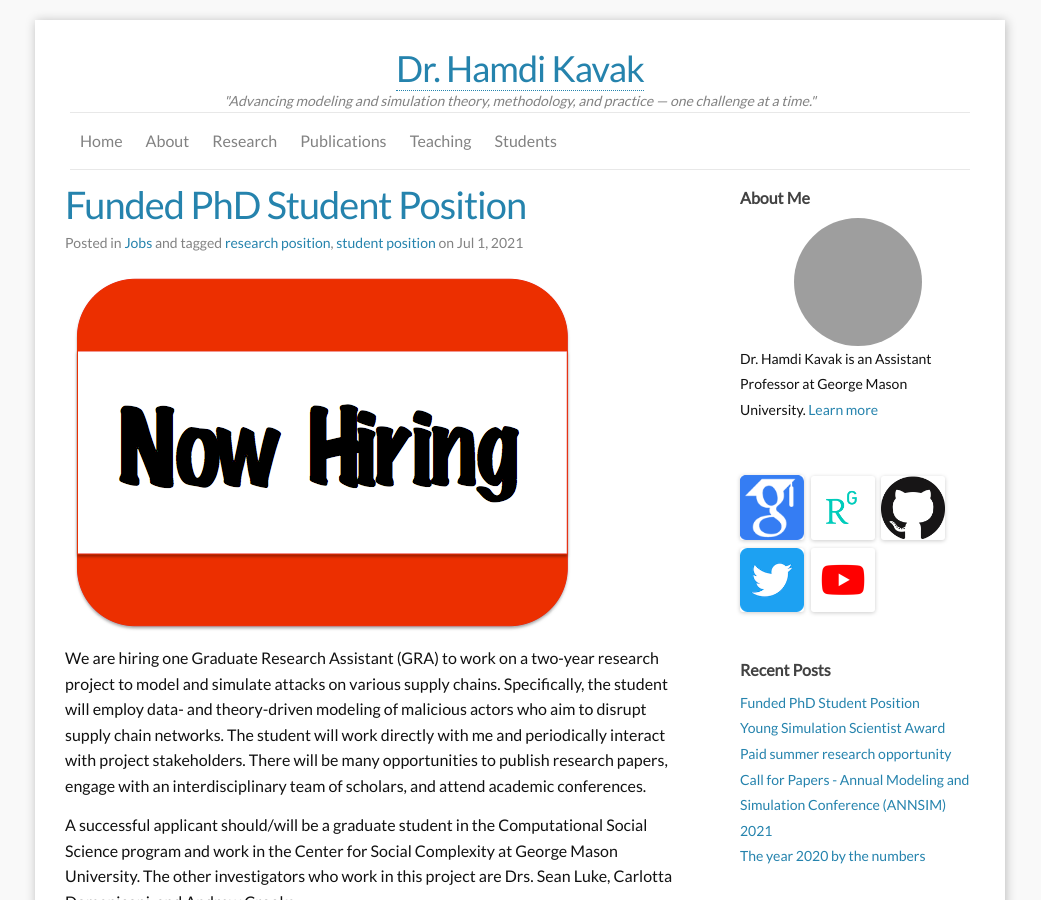
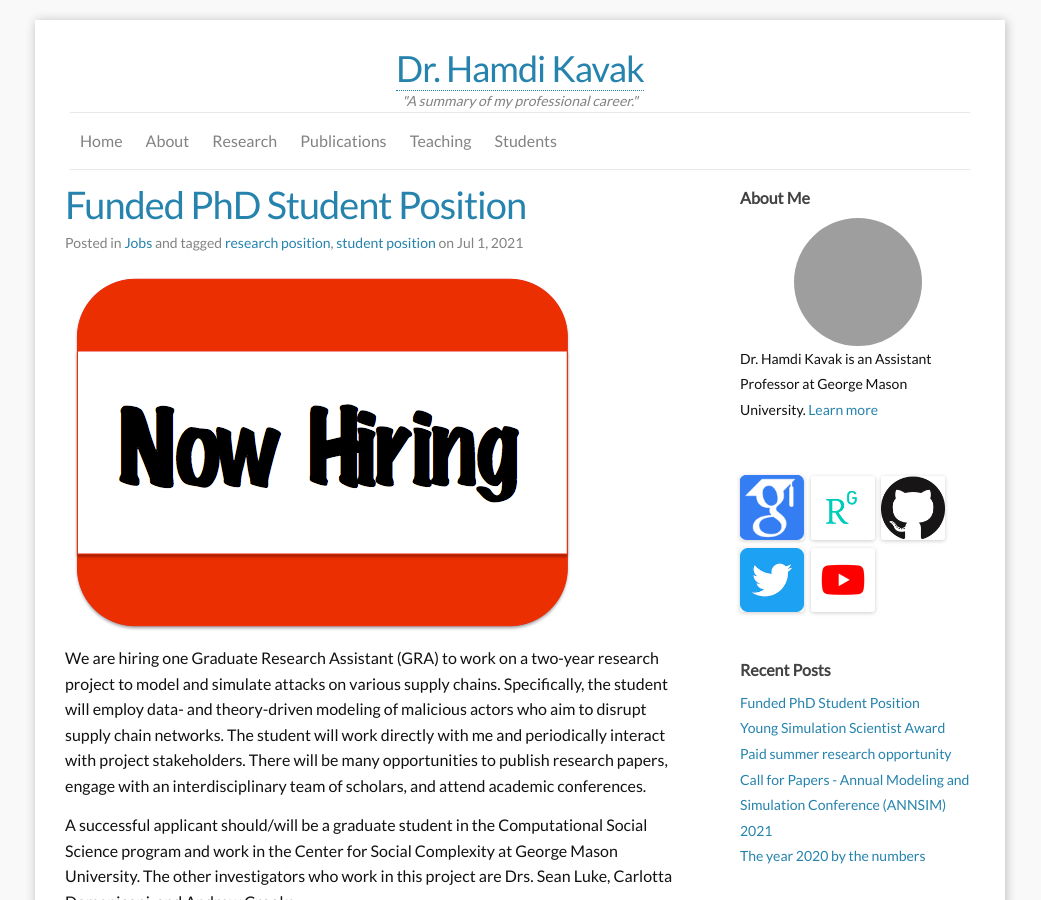
Before and after one commit to hamdikavak/hamdikavak.github.io, a Jekyll site: the page built from index.html, in a window 1280 px wide and 900 px high. Shown: the whole window, without its empty margins (120-1161 px from the left). Built offline with Jekyll 4.4.1, drawn with Linux system fonts in a browser that asks for light colours; nearby versions of some CDN libraries; the list of posts is cut into pages by our own code; grey boxes are pictures that could not be loaded.

Commit message:
tagline update

```diff
--- a/_config.yml
+++ b/_config.yml
@@ -1,6 +1,7 @@
 ### Site info:
 title: Dr. Hamdi Kavak
-tagline: Advancing modeling and simulation theory, methodology, and practice — one challenge at a time.
+# tagline: Advancing modeling and simulation theory, methodology, and practice — one challenge at a time.
+tagline: A summary of my professional career.
 author: Dr. Hamdi Kavak
 email: hkavak@gmu.edu
 description: "Dr. Hamdi Kavak's Home Page" # You can edit this line in _config.yml. It will appear in your document head meta and in your feed.xml site description
```
